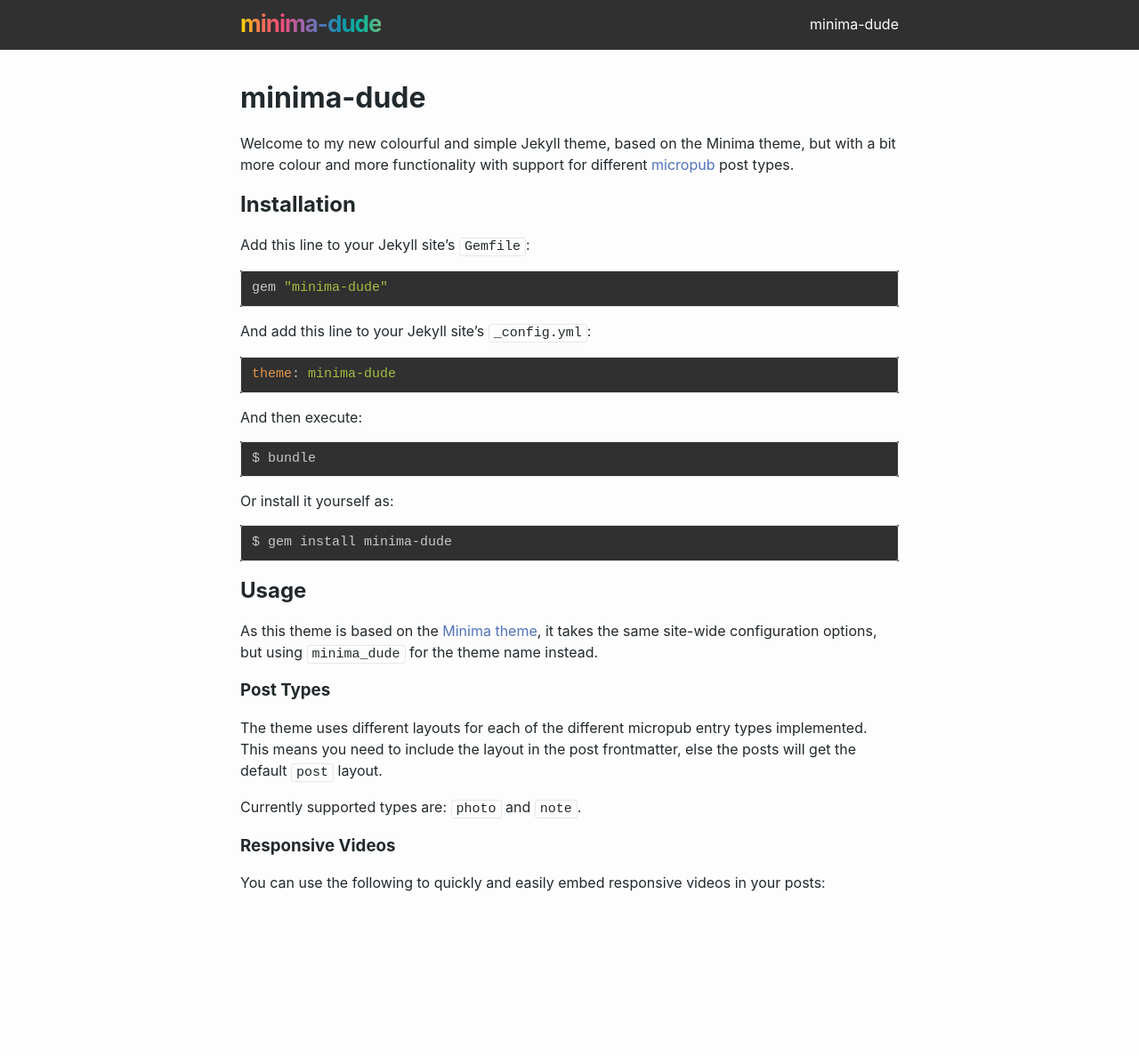
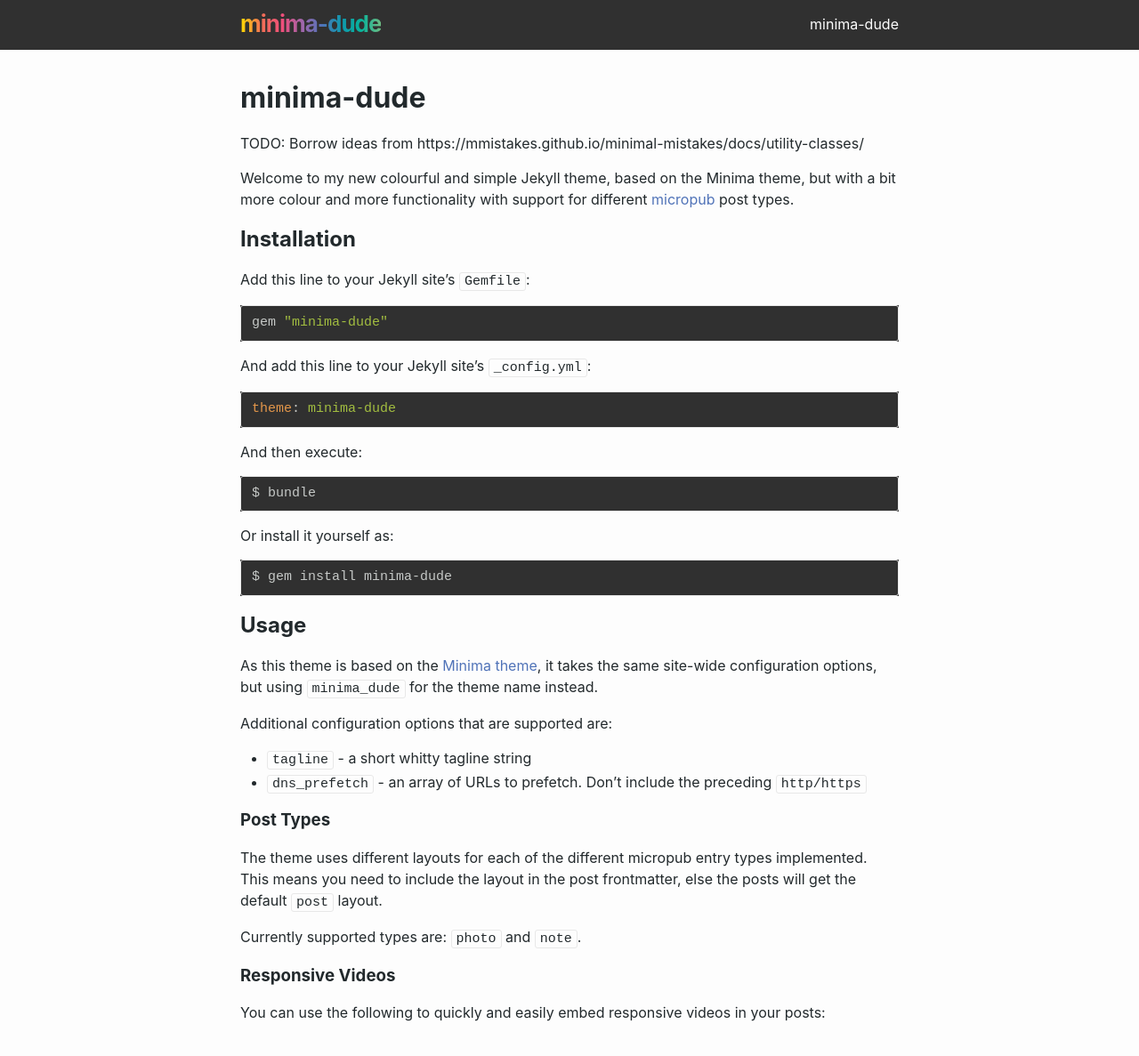
Before and after one commit to lildude/minima-dude, a Jekyll site: the page built from README.md, in a window 1280 px wide and 1400 px high. Shown: the top 1187 px of the window at 89% size. Built offline with Jekyll 4.4.1, drawn with Linux system fonts in a browser that asks for light colours; our own code applies the rules of GitHub Pages for plain Markdown files.

Commit message:
Add support for prefetch headers

```diff
--- a/README.md
+++ b/README.md
@@ -1,4 +1,6 @@
 # minima-dude
+
+TODO: Borrow ideas from https://mmistakes.github.io/minimal-mistakes/docs/utility-classes/
 
 Welcome to my new colourful and simple Jekyll theme, based on the Minima theme, but with a bit more colour and more functionality with support for different [micropub](https://www.w3.org/TR/micropub/) post types.
 
@@ -27,6 +29,11 @@ Or install it yourself as:
 ## Usage
 
 As this theme is based on the [Minima theme](https://github.com/jekyll/minima), it takes the same site-wide configuration options, but using `minima_dude` for the theme name instead.
+
+Additional configuration options that are supported are:
+
+- `tagline` - a short whitty tagline string
+- `dns_prefetch` - an array of URLs to prefetch. Don't include the preceding `http/https`
 
 ### Post Types
 
--- a/_includes/head.html
+++ b/_includes/head.html
@@ -4,6 +4,11 @@
   <meta name="viewport" content="width=device-width, initial-scale=1">
   {% if jekyll.environment != 'local' %}
   <base href="{{ site.url }}">
+  {% endif %}
+  {% if site.dns_prefetch %}
+    {% for url in site.dns_prefetch %}
+  <link rel="dns-prefetch" href="//{{ url }}">
+    {% endfor %}
   {% endif %}
   <title>
     {% if page.title %}
```
